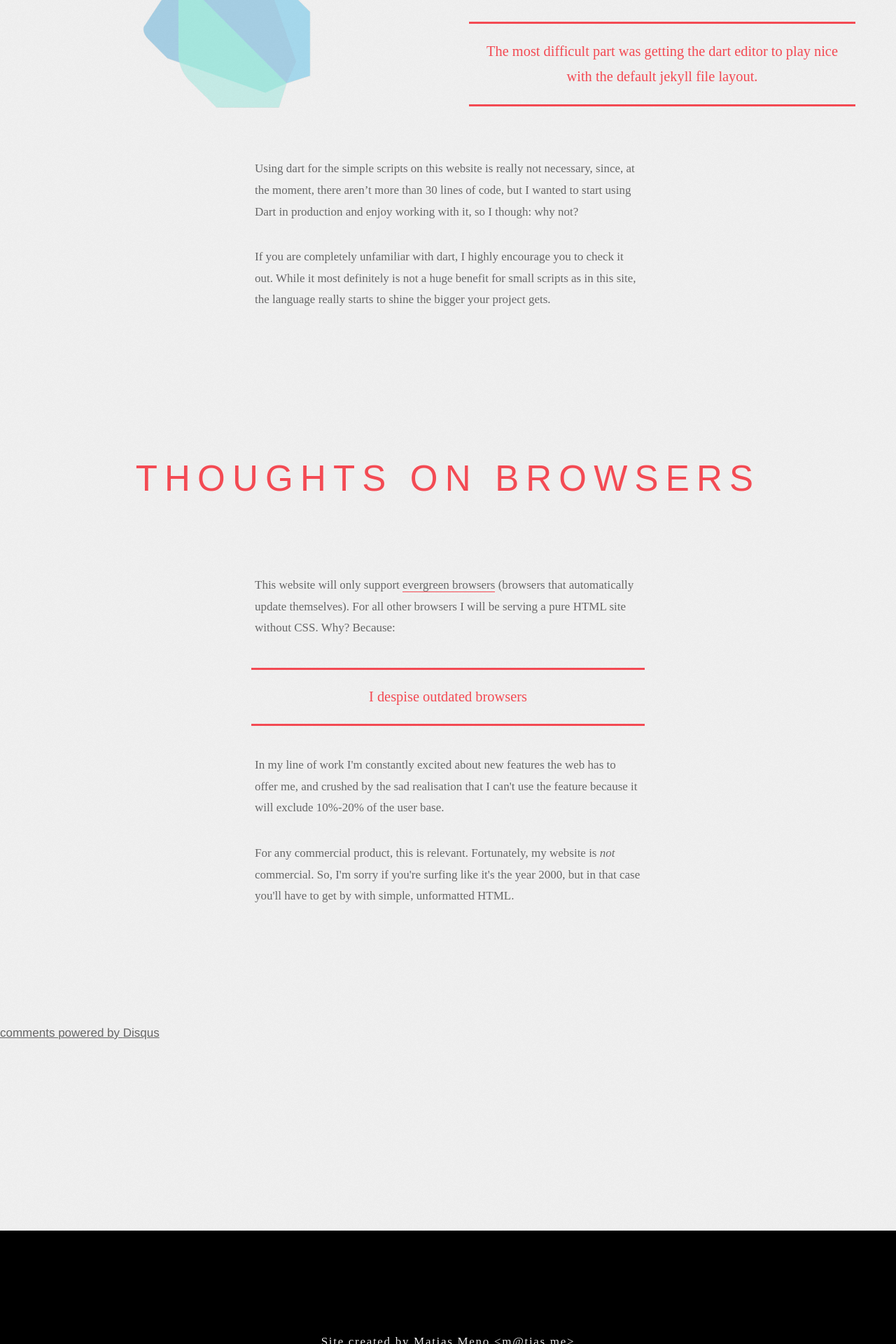
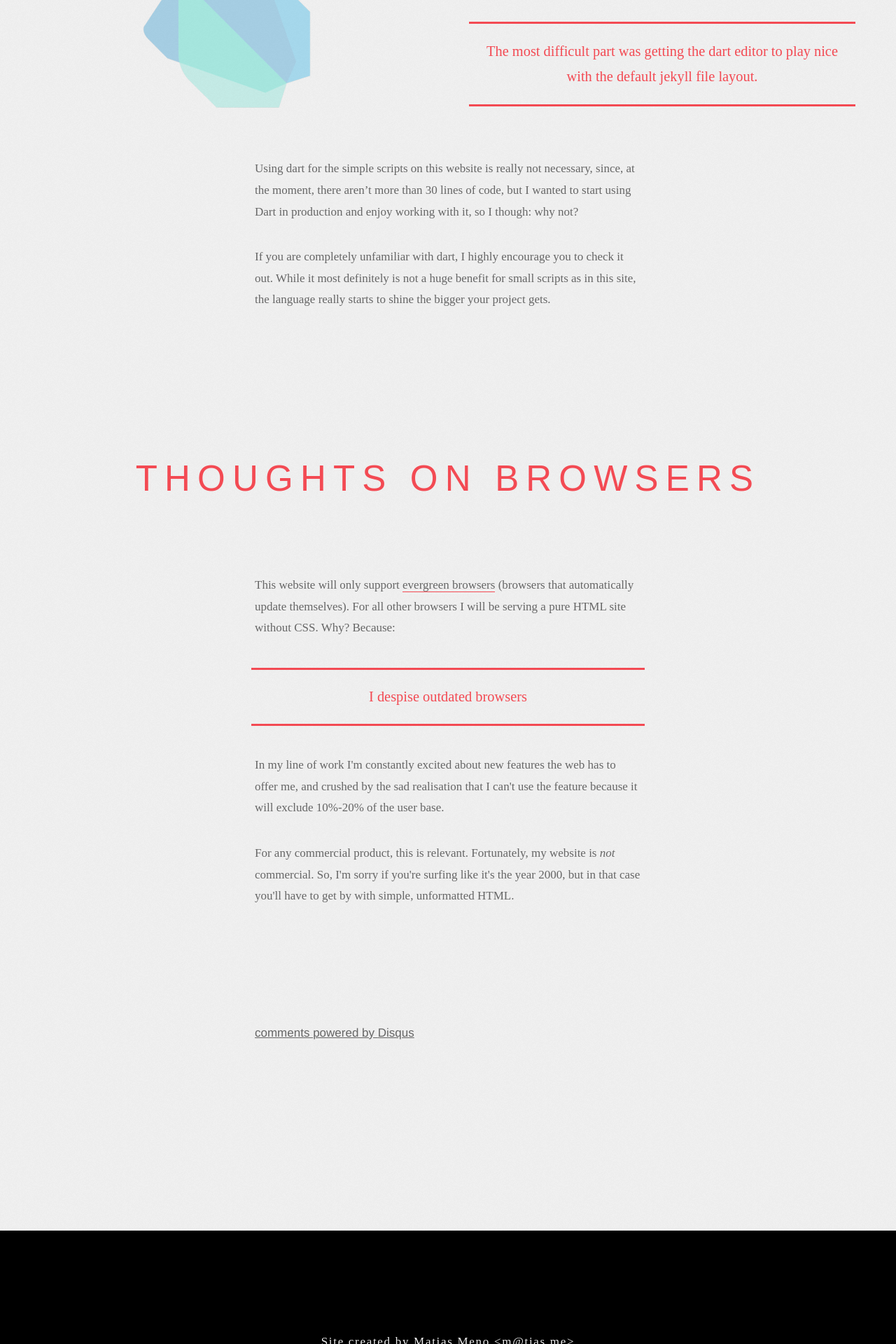
Before and after one commit to enyo/enyo.github.io, a Jekyll site: the page built from _posts/2014-01-09-going-public.md, in a window 1280 px wide. Shown: the part 4480-6400 px from the top of the page at 70% size. Built offline with Jekyll 4.4.1, drawn with Linux system fonts in a browser that asks for light colours; Markdown is read by kramdown in place of the engine named in the settings; comment, search, counter and statistics services are not loaded.

Commit message:
Put all of disqus in a container so event the loading is properly contained.

```diff
--- a/_css-source/main.styl
+++ b/_css-source/main.styl
@@ -133,7 +133,7 @@
 
 
 #main
-  #disqus_thread
+  #disqus-container
     centered-content()
     margin-top 10em
 
--- a/_layouts/post.html
+++ b/_layouts/post.html
@@ -15,6 +15,7 @@
 </section>
 
 
+<div id="disqus-container">
   <div id="disqus_thread"></div>
   <script type="text/javascript">
       /* * * CONFIGURATION VARIABLES: EDIT BEFORE PASTING INTO YOUR WEBPAGE * * */
@@ -32,3 +33,4 @@
   </script>
   <noscript>Please enable JavaScript to view the <a href="http://disqus.com/?ref_noscript">comments powered by Disqus.</a></noscript>
   <a href="http://disqus.com" class="dsq-brlink">comments powered by <span class="logo-disqus">Disqus</span></a>
+</div>
--- a/css/main.css
+++ b/css/main.css
@@ -793,7 +793,7 @@
     margin-left: 30px;
   }
 }
-#main #disqus_thread {
+#main #disqus-container {
   max-width: 562px;
   padding: 0 5px 0 5px;
   margin-left: auto;
```
Lines whose indentation alone changed are shown as unchanged.
